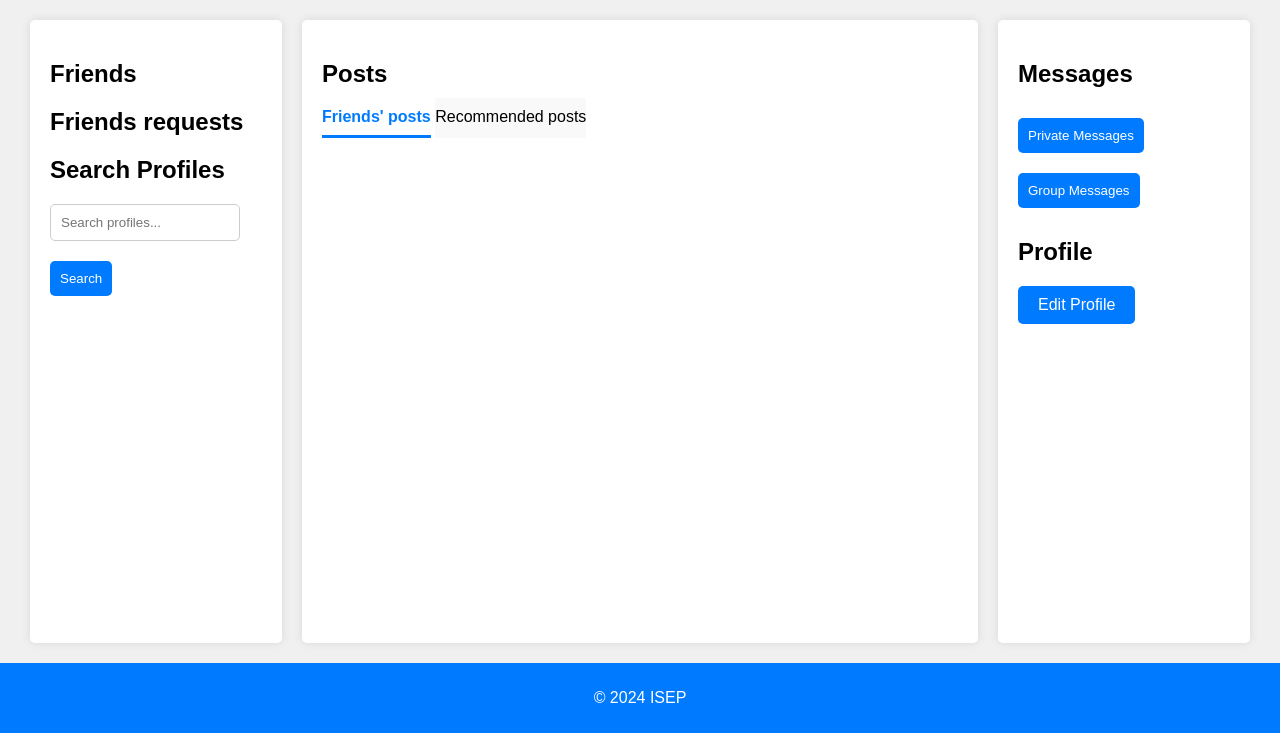
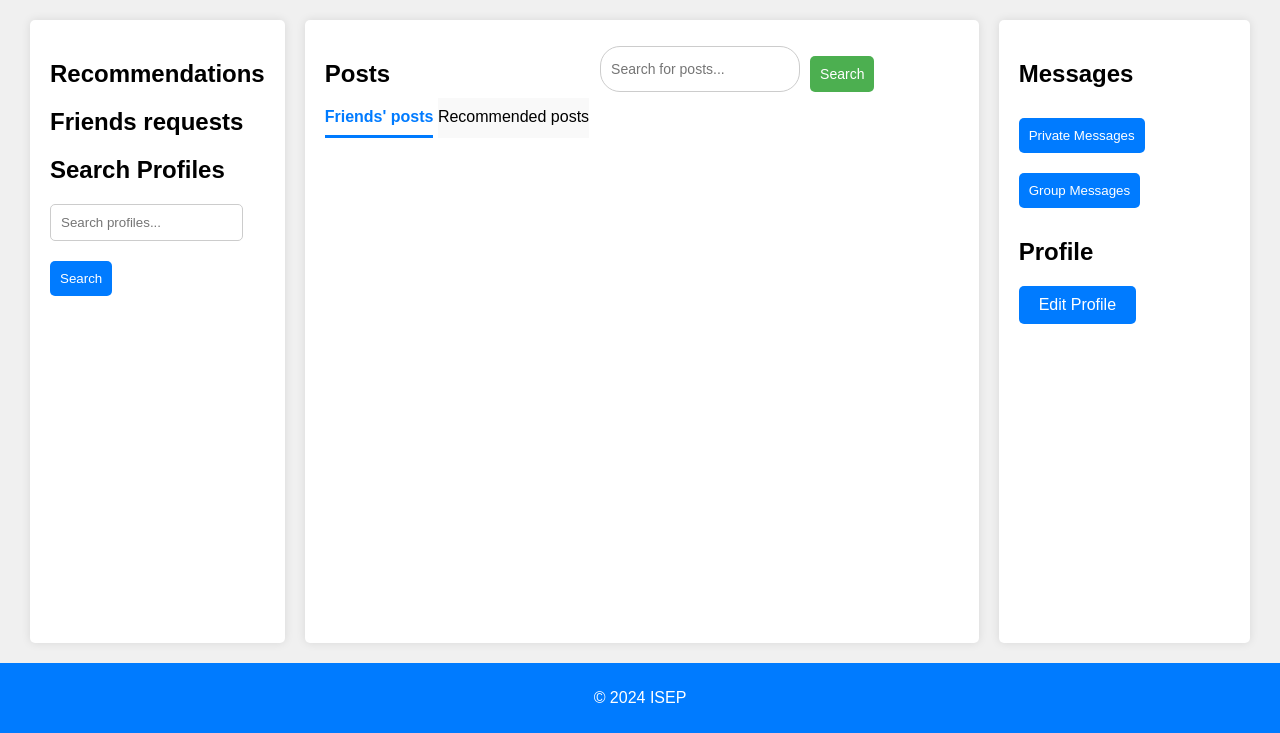
Before and after one commit to RomeoCorrec/ProjetAlgo, a Django app: page /search-profil/ in a window 1280 px wide. Shown: the part 67-800 px from the top of the page. Run offline with Django 5.2, Linux system fonts and the light colour scheme.

Commit message:
ajoue du filtrage des posts

```diff
--- a/app/app/Class/User.py
+++ b/app/app/Class/User.py
@@ -10,6 +10,7 @@ class User:
         self.location = location
         self.sex = sex
         self.mail = mail
+        self.private = False
 
         self.friends = [User]
         self.friends_requests_send = [User]
--- a/app/app/templates/main_page.html
+++ b/app/app/templates/main_page.html
@@ -270,6 +270,45 @@ input[type="radio"]:checked + label {
     border-radius: 10px;
     margin-top: 10px;
 }
+
+.recommendation {
+    margin-bottom: 10px;
+}
+
+.search_post {
+  display: flex;
+  align-items: center;
+}
+
+.search_container {
+
+  display: flex;
+  justify-content: center;
+  margin-left: 200px;
+}
+
+.search_form {
+  display: flex;
+  margin-left: 10px;
+}
+
+.search_form input[type="text"] {
+  border-radius: 20px;
+  padding: 5px 10px;
+  font-size: 14px;
+  width: 200px;
+}
+
+.search_form button[type="submit"] {
+  background-color: #4CAF50;
+  color: white;
+  border: none;
+  border-radius: 5px;
+  font-size: 14px;
+  cursor: pointer;
+  margin-left: 10px;
+}
+
  </style>
 </head>
 <body>
@@ -286,20 +325,16 @@ input[type="radio"]:checked + label {
         </header>
         <main>
             <aside class="sidebar-left">
-                <h2>Friends</h2>
-                <!-- Liste des amis -->
-                <div class="friends">
-                    <ul>
-                        {% for friend in friends %}
-                        <li>
-                            <form method="POST" action="{% url 'search_profil'%}">
-                                {% csrf_token %}
-                                <input type="hidden" name="search_query" value="{{ friend}}" required>
-                                <button type="submit">{{ friend}}</button>
-                             </form>
-                        </li>
+                <div class="recommendations">
+                    <h2>Recommendations</h2>
+                    <!-- Liste des recommandations -->
+                    <div class="recommendations-list">
+                        {% for recommendation in recommendations %}
+                        <div class="recommendation">
+                            <a href="{% url 'visit_profil' recommendation %}" class="button">{{ recommendation }}</a>
+                        </div>
                         {% endfor %}
-                    </ul>
+                    </div>
                 <div class="friends-management">
                     <h2>Friends requests</h2>
                     <!-- Liste des demandes d'amis -->
@@ -331,7 +366,16 @@ input[type="radio"]:checked + label {
                 </div>
             </aside>
             <section class="feed">
-                <h2>Posts</h2>
+                <div class="search_post">
+                  <h2>Posts</h2>
+                  <div class="search_container">
+                    <form method="POST" action="{% url 'filter_posts'%}" class="search_form">
+                      {% csrf_token %}
+                      <input type="text" name="keyword" placeholder="Search for posts...">
+                      <button type="submit">Search</button>
+                    </form>
+                  </div>
+                </div>
                 <div class="posts-tabs">
                     <input type="radio" id="tab1" name="tabs" checked>
                     <label for="tab1" class="tab-button">Friends' posts</label>
@@ -374,7 +418,8 @@ input[type="radio"]:checked + label {
                                     </div>
                                     <p>{{ post.content }}</p>
                                     {% if post.image %}
-                                        <img src="{{ post.image }}" alt="Post Image">
+                                        {% load static %}
+                                        <img src="{% static post.image %}" alt="Post Image">
                                     {% endif %}
                                     <div class="post-meta">
                                         <span>{{ post.number_like }} Likes</span>
--- a/app/app/templates/modify_profil.html
+++ b/app/app/templates/modify_profil.html
@@ -173,6 +173,12 @@
                     <label for="mail">Email</label>
                     <input type="email" id="mail" name="mail" value="{{ mail }}" required>
 
+                    <label for="private">Private account</label>
+                    <select id="private" name="private" required>
+                        <option value="True" {% if user_info.private == True %}selected{% endif %}>True</option>
+                        <option value="False" {% if user_info.sex == False %}selected{% endif %}>False</option>
+                    </select>
+
                     <button type="submit">Save Changes</button>
                     <a href="{% url 'profil_page'%}" class="back-button">&#8592; Back to Profile</a>
                 </form>
--- a/app/app/templates/profil.html
+++ b/app/app/templates/profil.html
@@ -247,6 +247,9 @@
                     <p><strong>Location:</strong> <span>{{ request.session.user.location }}</span></p>
                     <p><strong>Sex:</strong> <span>{{ request.session.user.sex }}</span></p>
                     <p><strong>Email:</strong> <span>{{ request.session.user.mail }}</span></p>
+                    <div class="profile-edit">
+                        <a href="{% url 'modify_profil_page' %}" class="button">Edit Profile</a>
+                    </div>
                 </div>
                 <div class="friends">
                     <h2>Friends</h2>
--- a/app/app/urls.py
+++ b/app/app/urls.py
@@ -29,8 +29,10 @@ urlpatterns = [
     path('create-account/', views.create_account, name='create_account'),
     path('login/', views.login_view, name='login'),
     path('main-page/', views.main_page, name='main_page'),
+    path('main-page/<str:filter>/', views.main_page, name='main_page_filter'),
     path('profil_page/', views.profil_page, name='profil_page'),
     path('post/', views.post, name='post'),
+    path('filter_posts/', views.filter_posts, name='filter_posts'),
     path('modify_profil_page/', views.modify_profil_page, name='modify_profil_page'),
     path('modify_profil/', views.modify_profil, name='modify_profil'),
     path('search-profil/', views.search_profil, name='search_profil'),
--- a/app/app/views.py
+++ b/app/app/views.py
@@ -65,14 +65,18 @@ def login_view(request):
         form = UserLoginForm()
     return render(request, 'login.html', {'form': form})
 
-def main_page(request):
+def main_page(request, filter=""):
     GDB = graphDB("bolt://localhost:7687", "neo4j", "password")
     username = request.session['user']['username']
     # Récupérer les amis de l'utilisateur
-    friends = GDB.get_connected_users(request.session['user']["username"])
-    friends_requests = GDB.get_friends_requests(request.session['user']["username"])
-    friends_posts = GDB.get_friends_posts(request.session['user']["username"])
-    recommended_posts = GDB.get_recommendations_posts(request.session['user']["username"])
+    friends = GDB.get_connected_users(username)
+    recommendations = GDB.get_recommendations(username)
+    friends_requests = GDB.get_friends_requests(username)
+    if filter != "":
+        friends_posts = GDB.get_filtered_friends_posts(username, filter)
+    else:
+        friends_posts = GDB.get_friends_posts(username)
+    recommended_posts = GDB.get_recommendations_posts(username)
     sorted_friends_posts = sorted(friends_posts, key=lambda x: x['date'], reverse=True)
     sorted_recommended_posts = sorted(recommended_posts, key=lambda x: x['date'], reverse=True)
     post_id = []
@@ -83,7 +87,8 @@ def main_page(request):
     friends_posts_with_ids = zip(sorted_friends_posts, post_id, post_likes)
     return render(request,
                   'main_page.html',
-                  {'friends': friends, 'friends_requests': friends_requests, 'friends_posts': friends_posts_with_ids, 'recommended_posts': sorted_recommended_posts, 'post_id': post_id})
+                  {'friends': friends, 'friends_requests': friends_requests, 'friends_posts': friends_posts_with_ids,
+                   'recommended_posts': sorted_recommended_posts, 'post_id': post_id, 'recommendations': recommendations,})
 
 def like_post(request):
     GDB = graphDB("bolt://localhost:7687", "neo4j", "password")
@@ -191,6 +196,7 @@ def modify_profil(request):
         user_info["location"] = request.POST['location']
         user_info["sex"] = request.POST['sex']
         user_info["mail"] = request.POST['mail']
+        user_info["private"] = request.POST['private']
         GDB.modify_profil(username, user_info["name"], user_info["surname"], user_info["age"], user_info["location"],
                           user_info["sex"], user_info["mail"])
         modified_user = GDB.get_user_by_username(username)
@@ -204,6 +210,14 @@ def search_profil(request, username=None):
         if search_query:
             username = search_query
             if GDB.check_username_exists(username):
+                if username == request.session['user']['username']:
+                    return redirect('profil_page')
+                is_friend = GDB.is_friend(request.session['user']['username'], username)
+                is_friend_request = GDB.has_send_friend_request(request.session['user']['username'], username)
+                if GDB.is_private(username) and not is_friend:
+                    show_button = not (is_friend or is_friend_request)
+                    return render(request, 'search_profil.html', {'username': username, 'private': True, 'show_button': show_button, 'is_friend': is_friend})
+                show_button = not (is_friend or is_friend_request)
                 user_info = GDB.get_user_by_username(username)
                 friends = GDB.get_friends(username)
                 name = user_info["name"]
@@ -224,11 +238,24 @@ def search_profil(request, username=None):
                                                   "location": location, "sex": sex, "mail": mail, "posts": posts, "show_button": show_button, 'friends': friends})
             else:
                 messages.error(request, f"User '{search_query}' not found.")
-                return redirect('search_profil')
+                return redirect('main_page')
     return render(request, 'main_page.html')
+
+def filter_posts(request):
+    if request.method == 'POST':
+        keyword = request.POST.get('keyword', '')
+        print("KEYWORD: ", keyword)
+        if keyword:
+            return redirect('main_page_filter', filter=keyword)
+        else:
+            return redirect('main_page')
 
 def visit_profil(request, username):
     GDB = graphDB("bolt://localhost:7687", "neo4j", "password")
+    if username == request.session['user']['username']:
+        return redirect('profil_page')
+    if GDB.is_private(username):
+        return render('search_profil.html', {'username': username, 'private': True})
     user_info = GDB.get_user_by_username(username)
     name = user_info["name"]
     surname = user_info["surname"]
--- a/test.py
+++ b/test.py
@@ -3,5 +3,4 @@ from ProjetAlgo.app.app.utils import graphDB
 
 GDB = graphDB("bolt://localhost:7687", "neo4j", "password")
 
-GDB.delete_post(7)
-GDB.delete_post(6)
+print(GDB.get_filtered_posts("ROMEO", "image"))
```
Also changed, not shown: app/app/templates/search_profil.html (+19 -0 lines), app/app/utils.py (+64 -5 lines), app/db.sqlite3.
